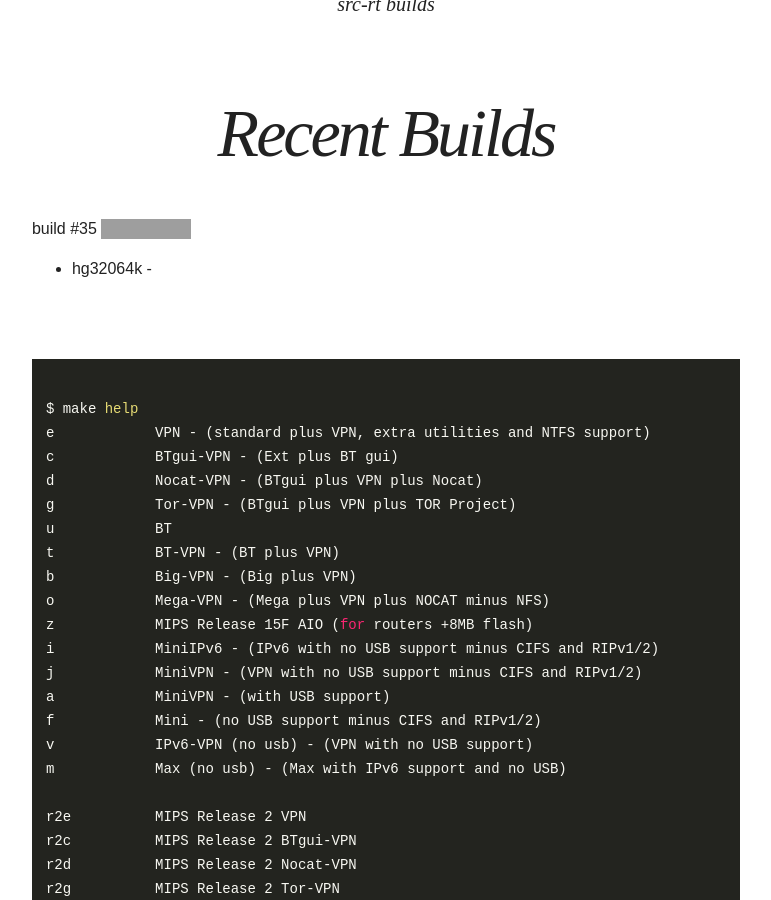
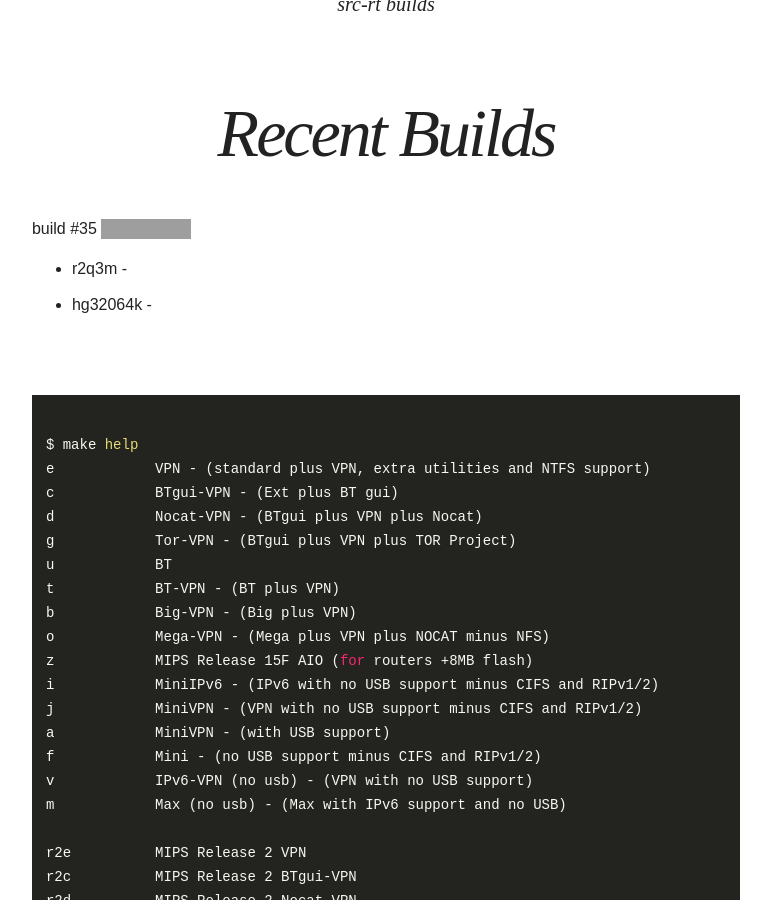
Before and after one commit to oglopss/freshtomato-mips-ci-jekyll, a Jekyll site: the page built from index.html, in a window 1280 px wide and 900 px high, scrolled down 379 px. Shown: the whole window, without its empty margins (254-1025 px from the left). Built offline with Jekyll 4.4.1, drawn with Linux system fonts in a browser that asks for light colours; nearby versions of some CDN libraries; grey boxes are pictures that could not be loaded.

Commit message:
Travis build 35 r2q3m pushed to gh-pages

```diff
--- a/_data/ss.yml
+++ b/_data/ss.yml
@@ -1,3 +1,4 @@
 build: 35
 files:
   - 0005 hg32064k
+  - 0002 r2q3m
```
Also changed, not shown: 1 other file.
